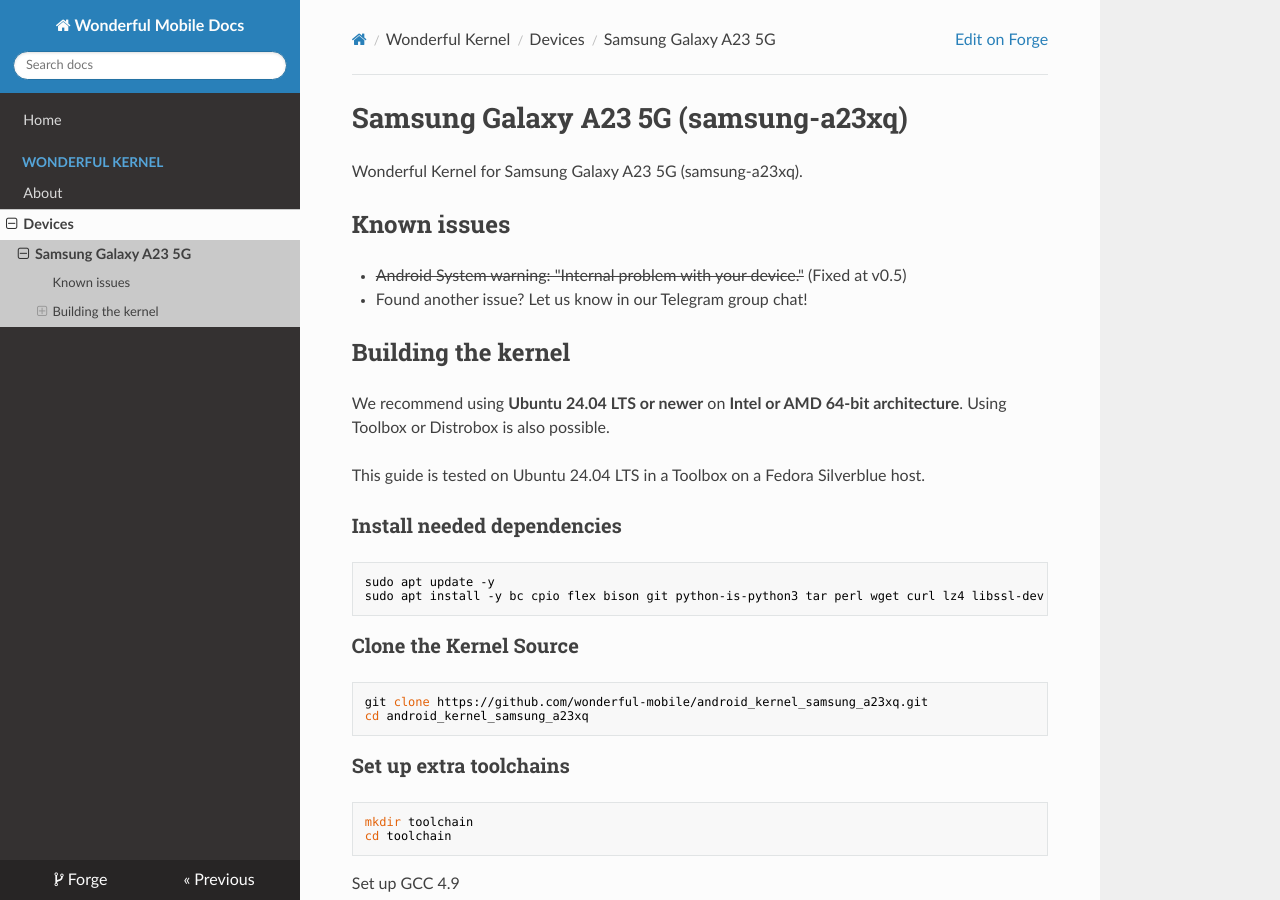
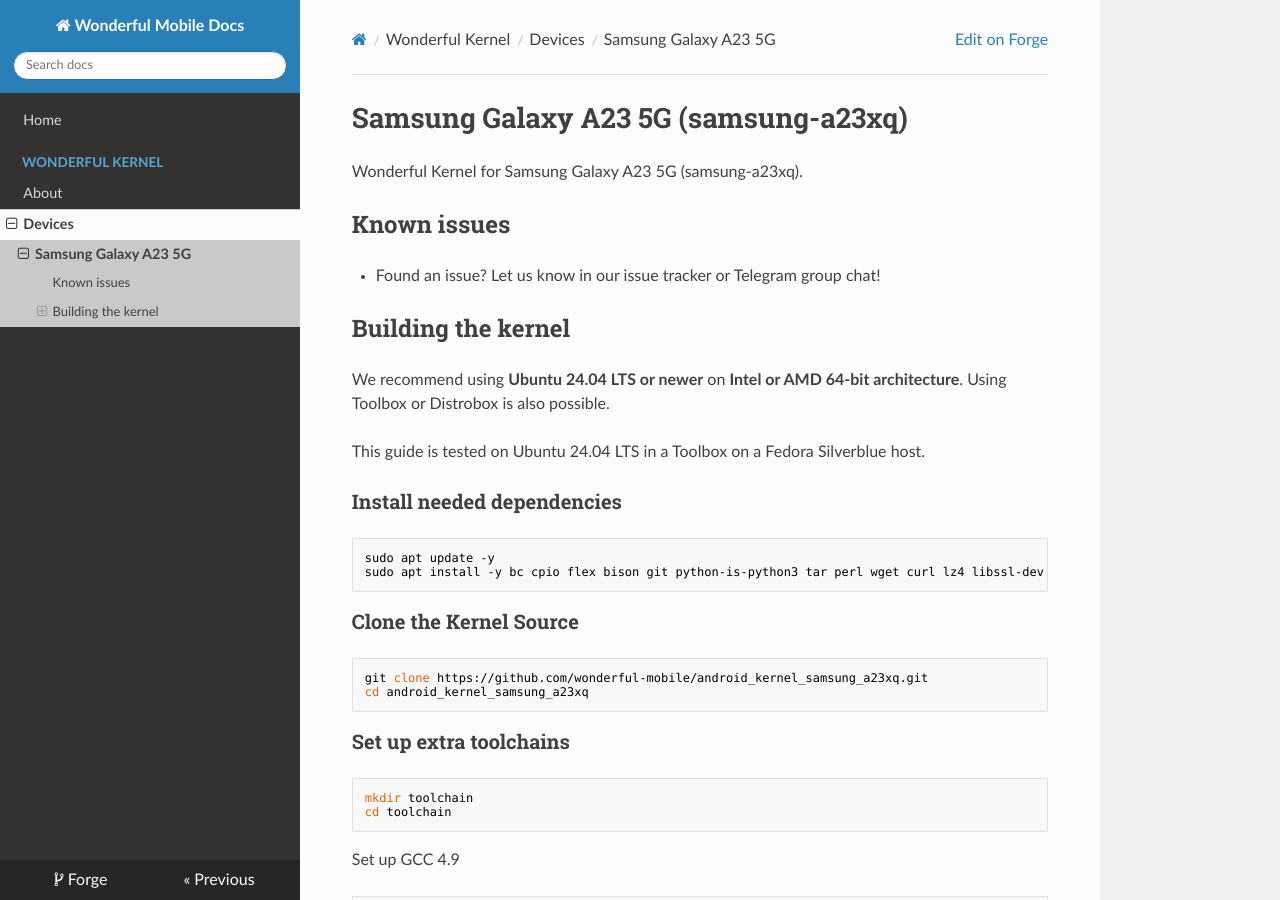
Before and after one commit to wonderful-mobile/docs, an MkDocs documentation site: the page built from docs/wonderful-kernel/samsung-a23xq.md, in a window 1280 px wide and 900 px high. Built offline with MkDocs 1.6.1, drawn with Linux system fonts in a browser that asks for light colours; nearby versions of some CDN libraries.

Commit message:
remove fixed issues

```diff
--- a/docs/wonderful-kernel/samsung-a23xq.md
+++ b/docs/wonderful-kernel/samsung-a23xq.md
@@ -4,8 +4,7 @@ Wonderful Kernel for Samsung Galaxy A23 5G (samsung-a23xq).
 
 ## Known issues
 
-- ~~Android System warning: "Internal problem with your device."~~ (Fixed at v0.5)
-- Found another issue? Let us know in our Telegram group chat!
+- Found an issue? Let us know in our issue tracker or Telegram group chat!
 
 ## Building the kernel
 
```
